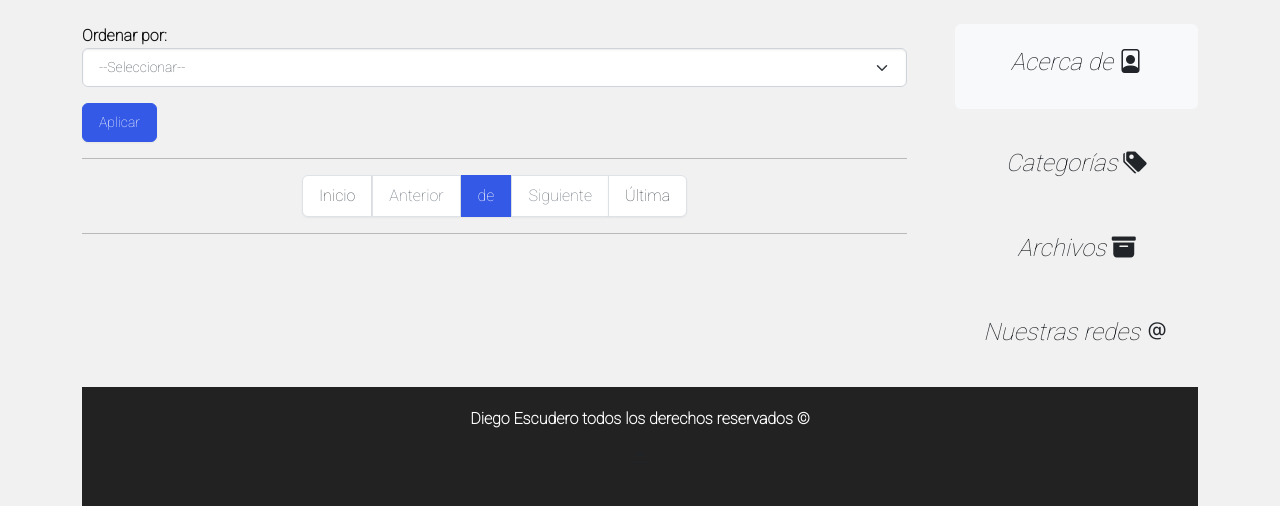
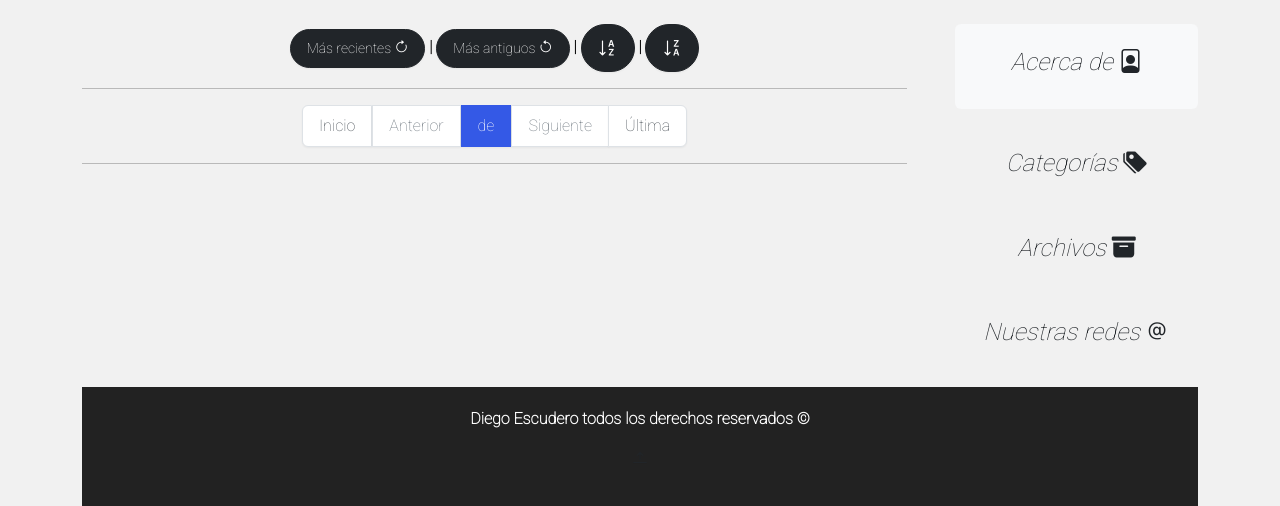
Before and after one commit to DiegoEscu37/Este, a Django app: template templates/blog/inicio.html in a window 1280 px wide. Shown: the part 138-644 px from the top of the page. Run offline with Django 4.2, Linux system fonts and the light colour scheme; the template is opened without the code that fills it, so the values that code supplies are empty; some libraries are stand-ins or nearby versions; some web fonts are replaced.

Commit message:
filtrado terminado

```diff
--- a/templates/blog/inicio.html
+++ b/templates/blog/inicio.html
@@ -2,19 +2,13 @@
 {% load static %}
 
 {% block contenido %}
-<form method="GET">
-  <div class="mb-3">
-    <label for="order_by">Ordenar por:</label>
-    <select name="order_by" id="order_by" class="form-select">
-      <option value="">--Seleccionar--</option>
-      <option value="antiguedad_asc">Antigüedad (Ascendente)</option>
-      <option value="antiguedad_desc">Antigüedad (Descendente)</option>
-      <option value="titulo_asc">Título (Ascendente)</option>
-      <option value="titulo_desc">Título (Descendente)</option>
-    </select>
-  </div>
-  <button type="submit" class="btn btn-primary">Aplicar</button>
-</form>
+
+<div class="text-center mb-3">
+  <a href="{% url 'inicio' %}?orden=-creacion"><button class="btn btn-dark rounded-pill" type="submit">Más recientes <i class="bi bi-arrow-clockwise"></i></button></a> |
+  <a href="{% url 'inicio' %}?orden=creacion"><button class="btn btn-dark rounded-pill" type="submit">Más antiguos <i class="bi bi-arrow-counterclockwise"></i></button></a> |
+  <a href="{% url 'inicio' %}?orden=titulo"><button class="btn btn-dark rounded-pill" type="submit"><i class="bi bi-sort-alpha-down"style="font-size: 20px;"></i></button></a> |
+  <a href="{% url 'inicio' %}?orden=-titulo"><button class="btn btn-dark rounded-pill" type="submit"><i class="bi bi-sort-alpha-down-alt" style="font-size: 20px;"></i></button></a>
+</div>
 
   {% for articulo in articulos %}
     {% if forloop.first and page_obj.number == 1 %}
```
Also changed, not shown: apps/blog/views.py (+23 -0 lines).
